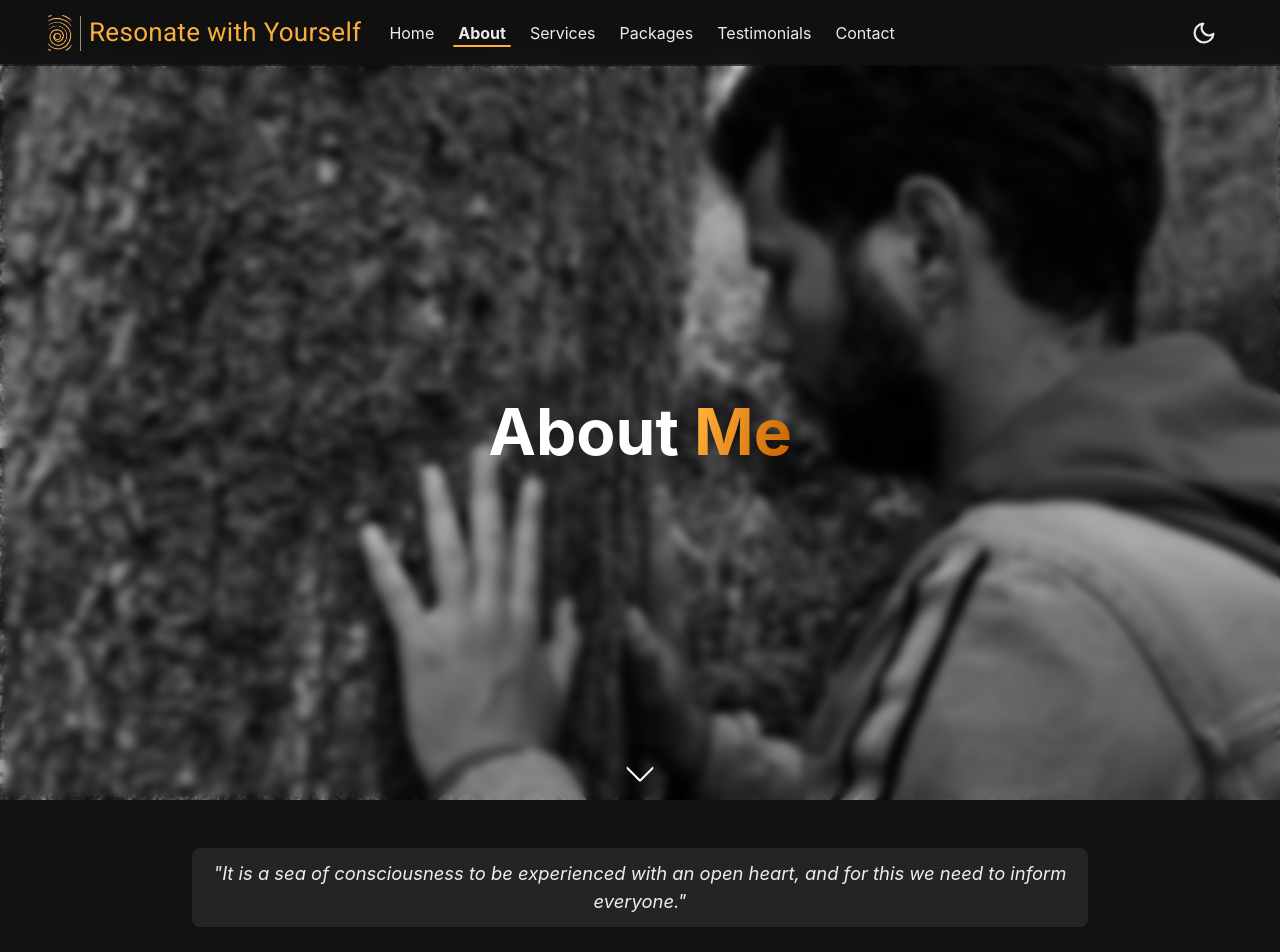
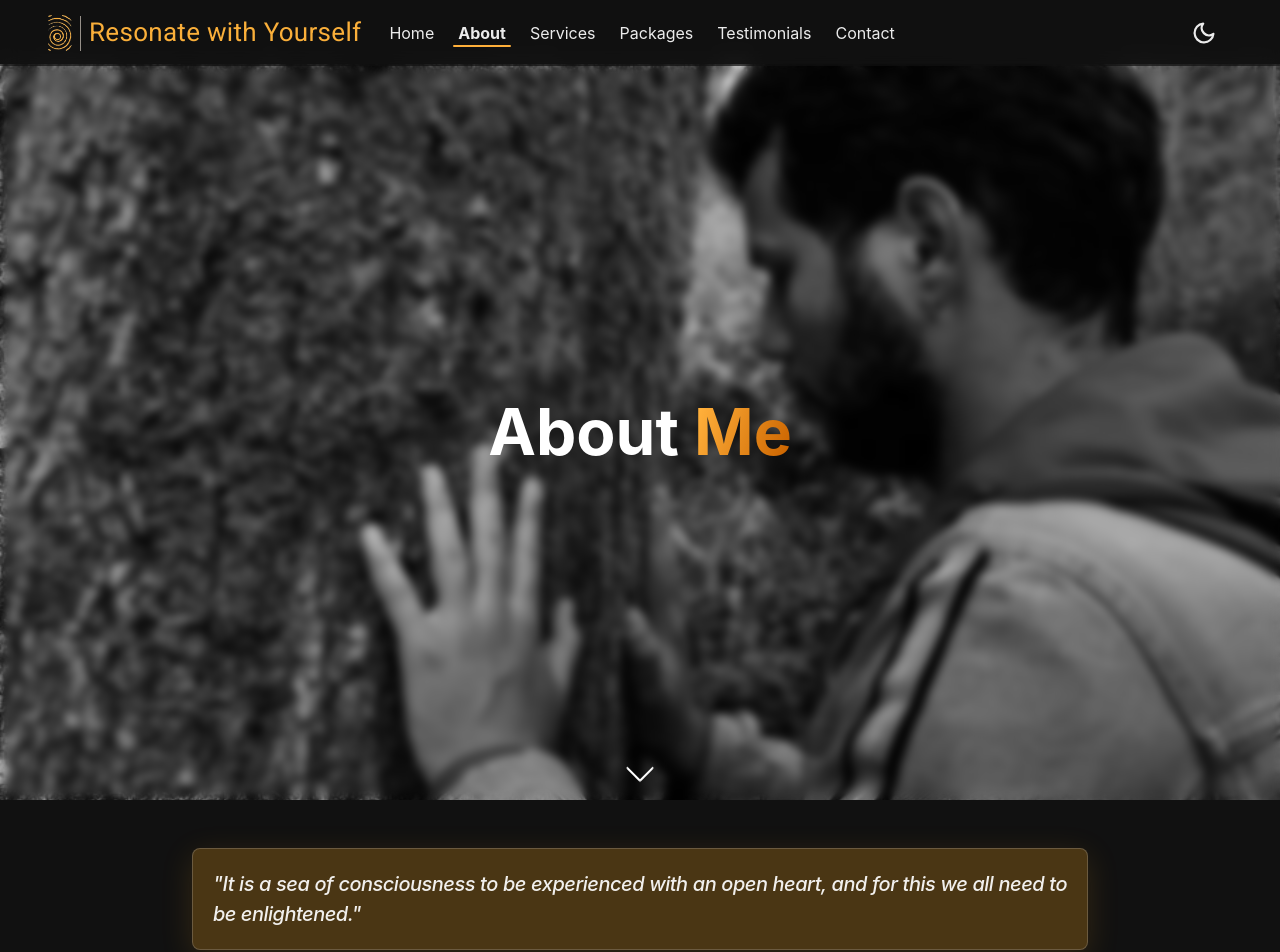
Before and after one commit to Democles85/colombo_portfolio_reworked, a Next.js app: page /about in a window 1280 px wide. Shown: the top 952 px of the page. Built offline with nearby package versions, Linux system fonts and the light colour scheme.

Commit message:
update: Changed about me

```diff
--- a/pages/about.tsx
+++ b/pages/about.tsx
@@ -82,17 +82,23 @@ const About = () => {
                 justifyContent={'center'}
               >
                 <Box
-                  // width={{ base: '80%', md: '50%' }}
-                  w={'fit-content'}
-                  borderRadius={'lg'}
-                  mb={6}
-                  p={3}
-                  textAlign={'center'}
+                  textStyle="h1"
+                  borderRadius="lg"
+                  p={5}
+                  // bg={useColorModeValue('whiteAlpha.500', 'whiteAlpha.200')}
+                  background="rgba(245,166,35,0.25)"
+                  boxShadow="0 8px 32px 0 rgba(245,166,35, 0.15)"
+                  border="1px solid rgba(255,255,255, 0.18)"
                   fontStyle={'italic'}
-                  bg={useColorModeValue('whiteAlpha.500', 'whiteAlpha.200')}
                 >
-                  "It is a sea of consciousness to be experienced with an open
-                  heart, and for this we need to inform everyone."
+                  <Text
+                    fontWeight={'medium'}
+                    fontSize={[18, null, 20]}
+                    letterSpacing="tight"
+                  >
+                    "It is a sea of consciousness to be experienced with an open
+                    heart, and for this we all need to be enlightened."
+                  </Text>
                 </Box>
               </Box>
               <Heading
```
